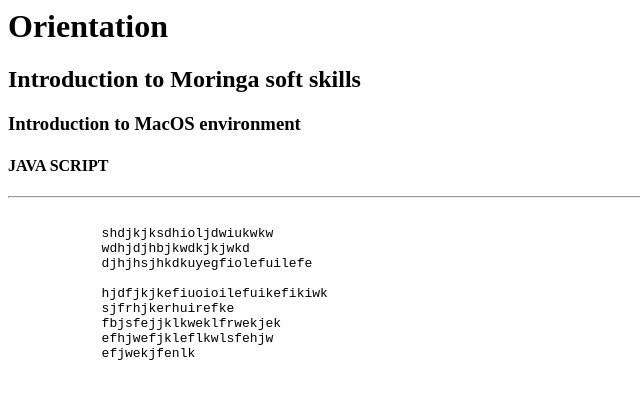
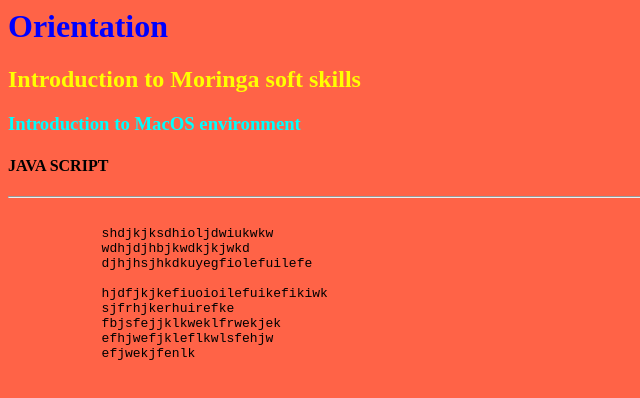
Before and after one commit to SamCodeCraft/FT09-HTML-Intro, a plain HTML site: page index.html in a window 1280 px wide. Shown: the whole page, without its empty margins (0-640 px from the left). Drawn offline with Linux system fonts and the light colour scheme.

Commit message:
created html

```diff
--- /dev/null
+++ b/css/style.css
@@ -0,0 +1,13 @@
+body{
+
+    background: tomato;
+}
+h1{
+    color: blue;
+}
+h2{
+    color: yellow;
+}
+h3{
+    color: aqua;
+}
--- a/index.html
+++ b/index.html
@@ -1,7 +1,7 @@
 <html>
     <head>
         <title> My first day at Moringa</title>
-        <link rel="stylesheet" href="/css/style.css"
+        <link rel="stylesheet" href="/css/style.css"/>
     </head>
     <body>
         <h1> Orientation</h1>
```
